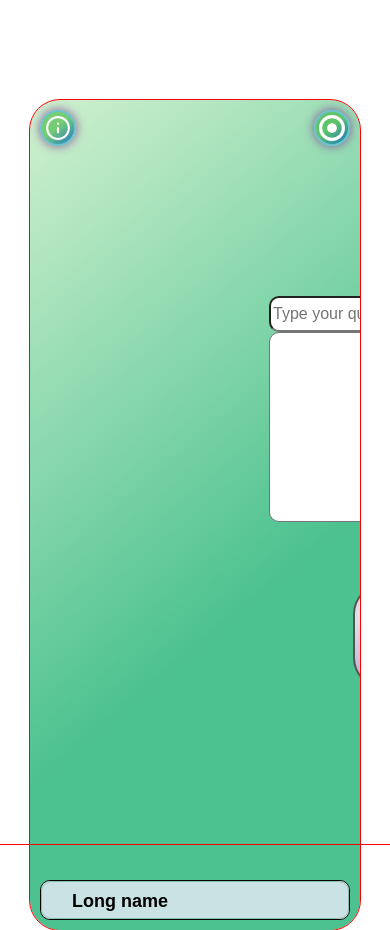
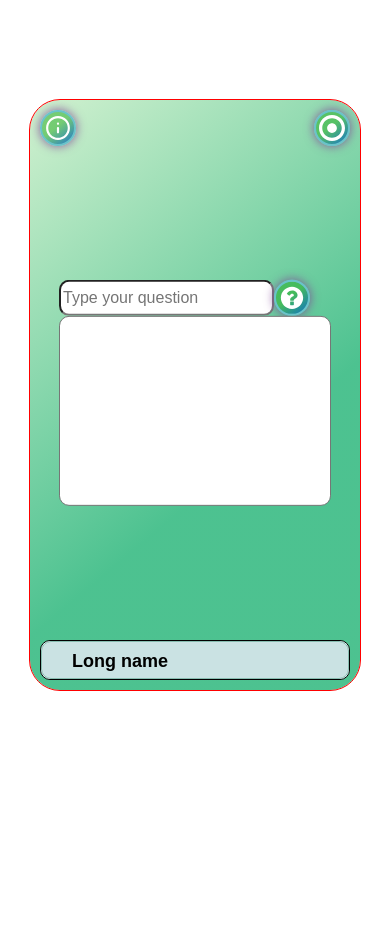
Before and after one commit to YaroslavRebrina/meditationTest, a website built with Parcel: page src/index.html in a window 390 px wide. Both pictures are taken after a click on the button 58 px from the left and 128 px from the top of the page. After the commit the page ends 844 px from the top, so only its background shows below. Built offline with nearby package versions, Linux system fonts and the light colour scheme; a web font is replaced by a local one.

Commit message:
created info markup but no responsive

```diff
--- a/src/partials/firts.html
+++ b/src/partials/firts.html
@@ -120,8 +120,6 @@
         </li>
       </ul>
     </div>
-
-    <div class="session__wrapper">
     <!-- form -->
     <div class="form">
       <div class="form__wrapper">
@@ -147,6 +145,7 @@
       ></textarea>
     </div>
     <!-- form -->
+    <div class="session__wrapper">
       <button type="button" class="button button__timer">
         <svg class="icon" width="22px" height="22px">
           <use href="./images/icons/symbol-defs.svg#icon-hour-glass"></use>
--- a/src/sass/base/_base.scss
+++ b/src/sass/base/_base.scss
@@ -21,6 +21,7 @@ li {
 }
 
 .wrapper {
+  position: relative;
   display: flex;
   flex-direction: column;
   gap: 100px;
--- a/src/sass/partials/_form.scss
+++ b/src/sass/partials/_form.scss
@@ -1,9 +1,10 @@
 .form {
-  //   position: absolute;
-  //   top: 30%;
-  // scale(0)
-  //   transform: translateX(-300px);
-  transition: transform 250ms cubic-bezier(0.19, 1, 0.22, 1);
+  position: absolute;
+  top: 50%;
+  left: 0%;
+
+  transform: translate(-300px, -50%);
+  transition: transform 500ms cubic-bezier(0.19, 1, 0.22, 1);
 
   &__wrapper {
     display: flex;
@@ -21,6 +22,6 @@
 
 //for JS
 .form__show {
-  transform: translateX(0px);
-  //   scale(1)
+  left: 50%;
+  transform: translate(-50%, -50%);
 }
--- a/src/sass/partials/_session.scss
+++ b/src/sass/partials/_session.scss
@@ -7,9 +7,7 @@
     transition: transform 250ms cubic-bezier(0.19, 1, 0.22, 1);
   }
 }
-
 //for JS
-
 .session__wrapper__hidden {
-  transform: translateX(210px);
+  transform: translateX(260px);
 }
```
Lines whose indentation alone changed are shown as unchanged.
